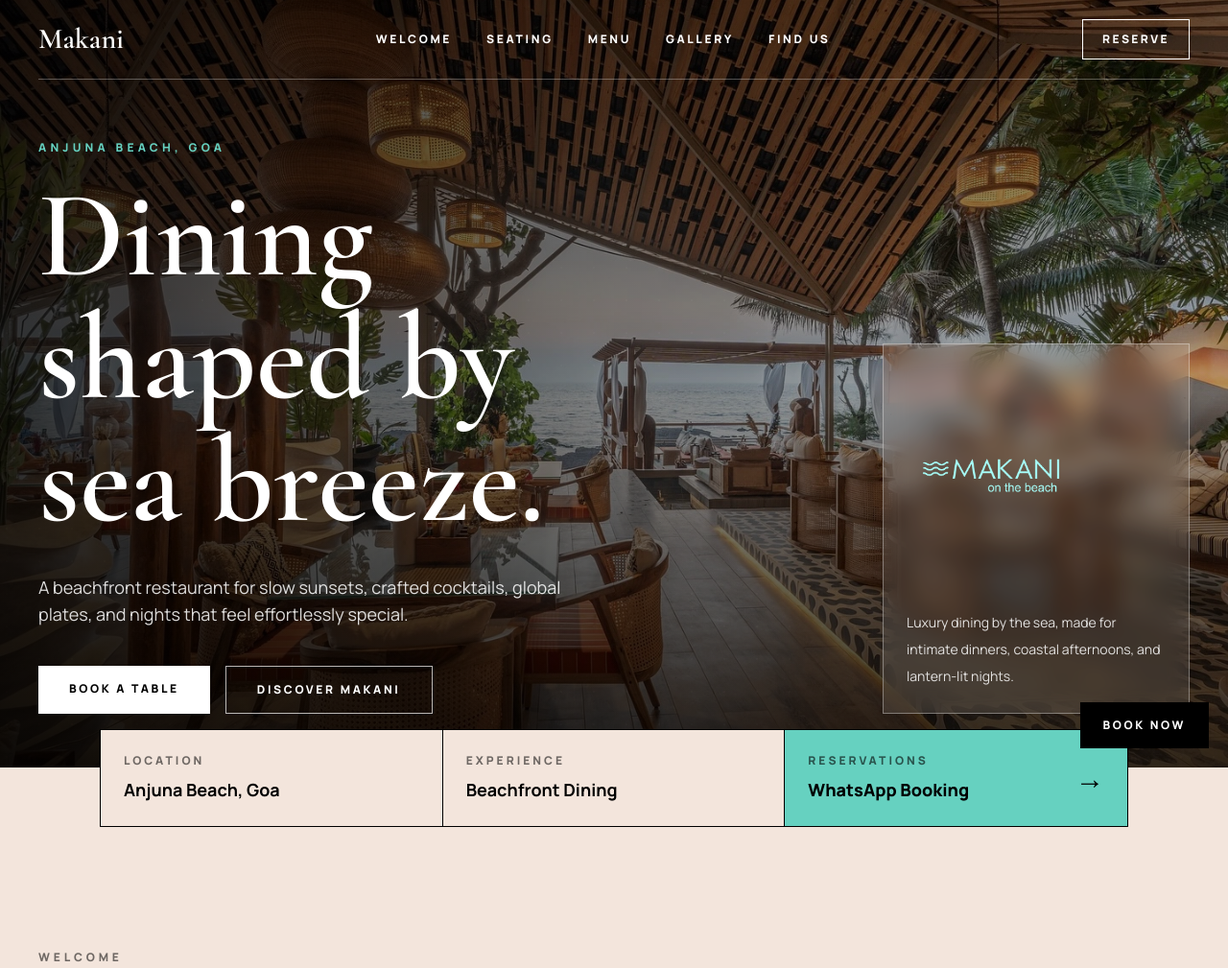
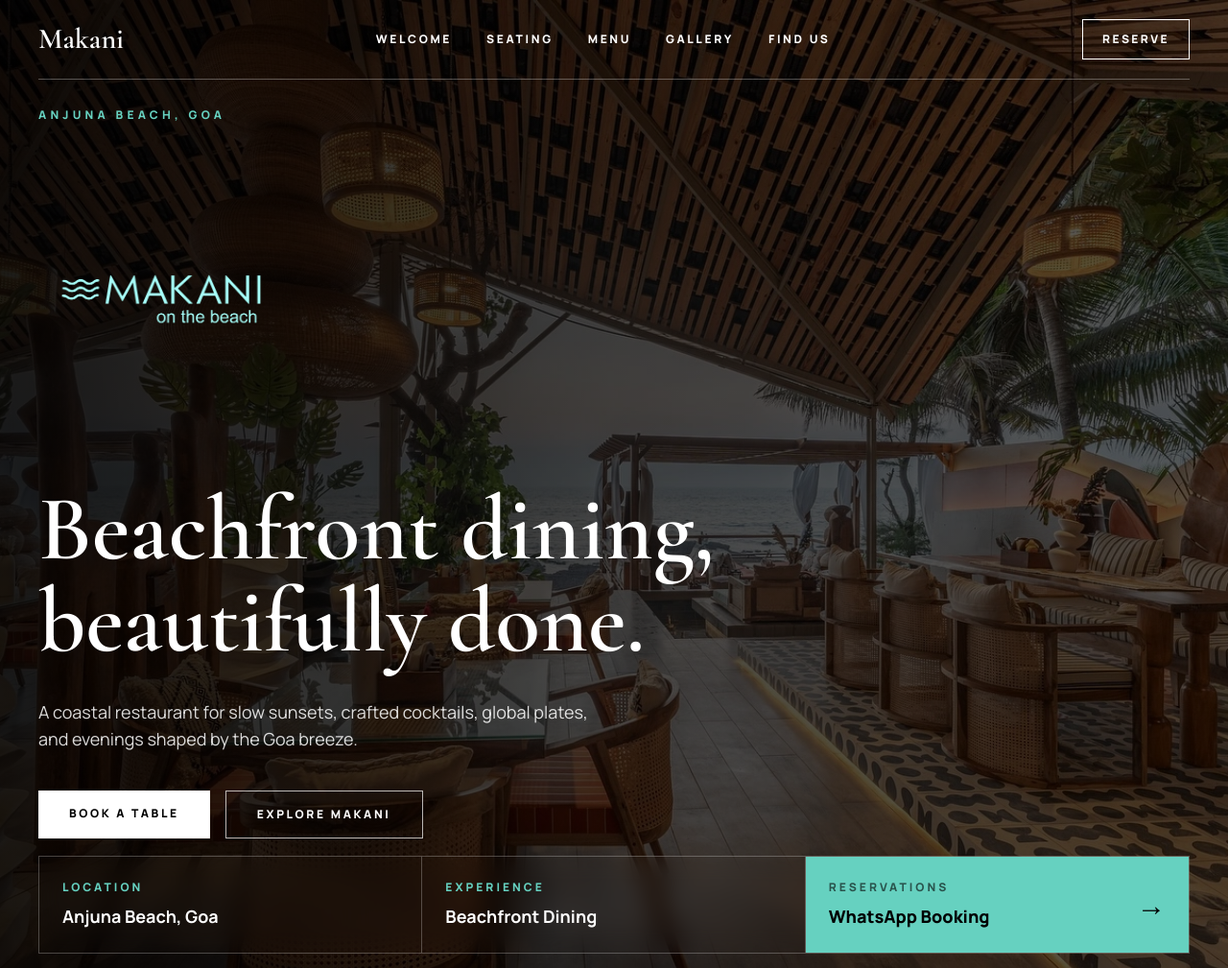
Before and after one commit to barialai/test, a plain HTML site: page index.html in a window 1280 px wide. Shown: the top 1009 px of the page at 96% size. Drawn offline with nearby package versions, Linux system fonts and the light colour scheme.

Commit message:
index.html

```diff
--- a/index.html
+++ b/index.html
@@ -4,10 +4,8 @@
   <meta charset="UTF-8" />
   <meta name="viewport" content="width=device-width, initial-scale=1.0" />
   <title>Makani On The Beach</title>
-  <meta name="description" content="Makani On The Beach is a premium beachfront dining experience in Anjuna, Goa." />
 
   <script src="https://cdn.tailwindcss.com"></script>
-
   <script>
     tailwind.config = {
       theme: {
@@ -30,21 +28,13 @@
   <link rel="preconnect" href="https://fonts.googleapis.com">
   <link rel="preconnect" href="https://fonts.gstatic.com" crossorigin>
   <link href="https://fonts.googleapis.com/css2?family=Cormorant+Garamond:wght@500;600;700&family=Manrope:wght@400;500;600;700;800&display=swap" rel="stylesheet">
-
   <link rel="icon" type="image/png" href="images/makani.jpg">
 
   <style>
-    :root {
-      --sand: #f3e5dc;
-      --mint: #66d1c0;
-      --ink: #000000;
-      --white: #ffffff;
-    }
-
     body {
       margin: 0;
-      background: var(--sand);
-      color: var(--ink);
+      background: #f3e5dc;
+      color: #000;
       font-family: "Manrope", sans-serif;
     }
 
@@ -56,27 +46,10 @@
       text-wrap: balance;
     }
 
-    .grain {
-      position: relative;
-    }
-
-    .grain::after {
-      content: "";
-      position: absolute;
-      inset: 0;
-      pointer-events: none;
-      opacity: 0.08;
-      background-image:
-        radial-gradient(circle at 20% 20%, rgba(255,255,255,0.7) 0 1px, transparent 1px),
-        radial-gradient(circle at 80% 30%, rgba(0,0,0,0.28) 0 1px, transparent 1px);
-      background-size: 34px 34px, 46px 46px;
-      mix-blend-mode: soft-light;
-    }
-
     .reveal {
       opacity: 0;
-      transform: translateY(26px);
-      transition: opacity 0.9s ease, transform 0.9s ease;
+      transform: translateY(24px);
+      transition: 0.8s ease;
     }
 
     .reveal.show {
@@ -118,10 +91,6 @@
 
 <body class="bg-sand text-ink">
 
-  <a href="https://wa.me/918691851907" target="_blank" rel="noopener" class="fixed bottom-5 right-5 z-50 bg-ink px-6 py-4 text-xs font-extrabold uppercase tracking-[0.22em] text-white transition hover:bg-mint hover:text-ink">
-    Book Now
-  </a>
-
   <header class="absolute left-0 top-0 z-40 w-full px-5 py-5 md:px-10">
     <nav class="mx-auto flex max-w-7xl items-center justify-between border-b border-white/30 pb-5 text-white">
       <a href="#" class="display text-3xl font-semibold leading-none">Makani</a>
@@ -134,62 +103,55 @@
         <a href="#find-us" class="line-link">Find Us</a>
       </div>
 
-      <a href="https://wa.me/918691851907" target="_blank" rel="noopener" class="hidden border border-white px-5 py-3 text-xs font-extrabold uppercase tracking-[0.2em] transition hover:bg-white hover:text-ink sm:inline-flex">
+      <a href="https://wa.me/918691851907" target="_blank" rel="noopener" class="border border-white px-5 py-3 text-xs font-extrabold uppercase tracking-[0.2em] transition hover:bg-white hover:text-ink">
         Reserve
       </a>
     </nav>
   </header>
 
-  <section class="grain relative min-h-screen overflow-hidden bg-ink">
-    <img src="images/Hero.webp" alt="Makani On The Beach" class="absolute inset-0 h-full w-full object-cover opacity-90">
-    <div class="absolute inset-0 bg-gradient-to-b from-black/45 via-black/20 to-black/75"></div>
-    <div class="absolute inset-y-0 left-0 w-full bg-gradient-to-r from-black/70 via-black/20 to-transparent"></div>
+  <section class="relative min-h-screen overflow-hidden bg-ink">
+    <img src="images/Hero.webp" alt="Makani On The Beach" class="absolute inset-0 h-full w-full object-cover">
+    <div class="absolute inset-0 bg-black/55"></div>
+    <div class="absolute inset-0 bg-gradient-to-r from-black/75 via-black/35 to-black/20"></div>
 
-    <div class="relative z-10 mx-auto flex min-h-screen max-w-7xl items-end px-5 pb-10 pt-32 md:px-10 md:pb-14">
-      <div class="grid w-full gap-10 md:grid-cols-[1.15fr_0.85fr] md:items-end">
-        <div class="reveal max-w-4xl text-white">
+    <div class="relative z-10 mx-auto flex min-h-screen max-w-7xl items-center px-5 pb-44 pt-28 md:px-10 md:pb-36">
+      <div class="reveal max-w-3xl text-white">
         <p class="mb-5 text-xs font-extrabold uppercase tracking-[0.35em] text-mint">Anjuna Beach, Goa</p>
 
-          <h1 class="display max-w-4xl text-balance text-6xl font-semibold leading-[0.9] md:text-8xl lg:text-9xl">
-            Dining shaped by sea breeze.
+        <img src="images/Makani Carousel.png" alt="Makani Logo" class="mb-9 w-48 md:w-64">
+
+        <h1 class="display text-balance text-6xl font-semibold leading-[0.9] md:text-8xl">
+          Beachfront dining, beautifully done.
         </h1>
 
         <p class="mt-8 max-w-xl text-base leading-8 text-white/85 md:text-lg">
-            A beachfront restaurant for slow sunsets, crafted cocktails, global plates, and nights that feel effortlessly special.
+          A coastal restaurant for slow sunsets, crafted cocktails, global plates, and evenings shaped by the Goa breeze.
         </p>
 
         <div class="mt-10 flex flex-col gap-4 sm:flex-row">
           <a href="https://wa.me/918691851907" target="_blank" rel="noopener" class="bg-white px-8 py-4 text-center text-xs font-extrabold uppercase tracking-[0.22em] text-ink transition hover:bg-mint">
             Book A Table
           </a>
+
           <a href="#welcome" class="border border-white/70 px-8 py-4 text-center text-xs font-extrabold uppercase tracking-[0.22em] text-white transition hover:bg-white hover:text-ink">
-              Discover Makani
+            Explore Makani
           </a>
         </div>
       </div>
+    </div>
 
-        <div class="reveal hidden justify-end md:flex">
-          <div class="max-w-xs border border-white/35 bg-white/10 p-6 text-white backdrop-blur-md">
-            <img src="images/Makani Carousel.png" alt="Makani logo" class="mb-8 w-44">
-            <p class="text-sm leading-7 text-white/85">
-              Luxury dining by the sea, made for intimate dinners, coastal afternoons, and lantern-lit nights.
-            </p>
-          </div>
-        </div>
-      </div>
-    </div>
-  </section>
-
-  <section class="relative z-20 mx-auto -mt-10 max-w-6xl px-5 md:px-10">
-    <div class="reveal grid border border-black bg-sand md:grid-cols-3">
-      <div class="border-b border-black p-6 md:border-b-0 md:border-r">
-        <p class="text-xs font-extrabold uppercase tracking-[0.25em] text-black/55">Location</p>
+    <div class="absolute bottom-0 left-0 right-0 z-20 px-5 pb-6 md:px-10">
+      <div class="mx-auto grid max-w-7xl border border-white/25 bg-white/12 text-white backdrop-blur-md md:grid-cols-3">
+        <div class="border-b border-white/25 p-6 md:border-b-0 md:border-r">
+          <p class="text-xs font-extrabold uppercase tracking-[0.25em] text-mint">Location</p>
           <p class="mt-2 text-lg font-bold">Anjuna Beach, Goa</p>
         </div>
-      <div class="border-b border-black p-6 md:border-b-0 md:border-r">
-        <p class="text-xs font-extrabold uppercase tracking-[0.25em] text-black/55">Experience</p>
+
+        <div class="border-b border-white/25 p-6 md:border-b-0 md:border-r">
+          <p class="text-xs font-extrabold uppercase tracking-[0.25em] text-mint">Experience</p>
           <p class="mt-2 text-lg font-bold">Beachfront Dining</p>
         </div>
+
         <a href="https://wa.me/918691851907" target="_blank" rel="noopener" class="group flex items-center justify-between bg-mint p-6 text-ink">
           <div>
             <p class="text-xs font-extrabold uppercase tracking-[0.25em] text-black/60">Reservations</p>
@@ -197,6 +159,7 @@
           </div>
           <span class="text-3xl transition group-hover:translate-x-2">→</span>
         </a>
+      </div>
     </div>
   </section>
 
@@ -229,6 +192,7 @@
         <div class="reveal image-zoom overflow-hidden">
           <img src="images/exceptional.webp" alt="Makani ambience" class="h-[300px] w-full object-cover">
         </div>
+
         <div class="reveal flex min-h-[300px] items-end bg-ink p-8 text-white">
           <div>
             <p class="mb-4 text-xs font-extrabold uppercase tracking-[0.3em] text-mint">By Day And Night</p>
@@ -246,6 +210,7 @@
           <p class="mb-5 text-xs font-extrabold uppercase tracking-[0.32em] text-black/55">Seating Options</p>
           <h2 class="display text-5xl font-semibold leading-none md:text-7xl">Choose your mood.</h2>
         </div>
+
         <p class="max-w-lg text-base leading-8 text-black/65">
           From romantic beachfront corners to breezy open-air pergolas and polished indoor seating.
         </p>
@@ -313,6 +278,7 @@
         <p class="max-w-2xl text-lg leading-8 text-black/70">
           A train of global cuisines: authentic, fresh, and unforgettable. Taste the breeze in every bite.
         </p>
+
         <a href="https://wa.me/918691851907" target="_blank" rel="noopener" class="bg-ink px-8 py-4 text-center text-xs font-extrabold uppercase tracking-[0.22em] text-white transition hover:bg-mint hover:text-ink">
           Reserve Now
         </a>
@@ -320,7 +286,7 @@
     </div>
   </section>
 
-  <section class="grain relative min-h-[720px] overflow-hidden bg-ink">
+  <section class="relative min-h-[720px] overflow-hidden bg-ink">
     <img src="images/exceptional.webp" alt="Makani by night" class="absolute inset-0 h-full w-full object-cover opacity-85">
     <div class="absolute inset-0 bg-black/55"></div>
 
@@ -330,6 +296,7 @@
         <h2 class="display text-balance text-6xl font-semibold leading-[0.9] md:text-8xl">
           Stay for the sunset. Remember the night.
         </h2>
+
         <a href="https://wa.me/918691851907" target="_blank" rel="noopener" class="mt-10 inline-flex bg-white px-8 py-4 text-xs font-extrabold uppercase tracking-[0.22em] text-ink transition hover:bg-mint">
           Book Now
         </a>
@@ -344,6 +311,7 @@
           <p class="mb-5 text-xs font-extrabold uppercase tracking-[0.32em] text-black/55">Gallery</p>
           <h2 class="display text-5xl font-semibold leading-none md:text-7xl">Moments at Makani.</h2>
         </div>
+
         <p class="max-w-md text-base leading-8 text-black/65">
           A visual taste of the food, ambience, and beachfront mood.
         </p>
@@ -353,6 +321,7 @@
         <div class="reveal image-zoom overflow-hidden md:col-span-5">
           <img src="images/gallery1.webp" alt="Gallery 1" class="h-[620px] w-full object-cover">
         </div>
+
         <div class="grid gap-5 md:col-span-7">
           <div class="grid gap-5 md:grid-cols-2">
             <div class="reveal image-zoom overflow-hidden">
@@ -362,6 +331,7 @@
               <img src="images/gallery3.webp" alt="Gallery 3" class="h-[300px] w-full object-cover">
             </div>
           </div>
+
           <div class="reveal image-zoom overflow-hidden">
             <img src="images/gallery4.webp" alt="Gallery 4" class="h-[300px] w-full object-cover">
           </div>
@@ -405,6 +375,7 @@
             <p class="text-xs font-extrabold uppercase tracking-[0.25em] text-black/50">Phone</p>
             <a href="tel:+918691851907" class="mt-2 block text-xl font-extrabold hover:text-black/60">+91 86918 51907</a>
           </div>
+
           <div>
             <p class="text-xs font-extrabold uppercase tracking-[0.25em] text-black/50">Location</p>
             <p class="mt-2 text-xl font-extrabold">Anjuna Beach, India</p>
@@ -418,6 +389,7 @@
 
       <div class="reveal bg-mint p-8 md:p-10">
         <p class="display text-5xl font-semibold leading-none">Plan your visit.</p>
+
         <div class="mt-10 space-y-7 text-sm leading-7">
           <p><strong>Best for:</strong> Date nights, sunset dinners, celebrations, cocktails, and beachfront dining.</p>
           <p><strong>Bookings:</strong> WhatsApp reservations available directly.</p>
```
Lines whose indentation alone changed are shown as unchanged.
